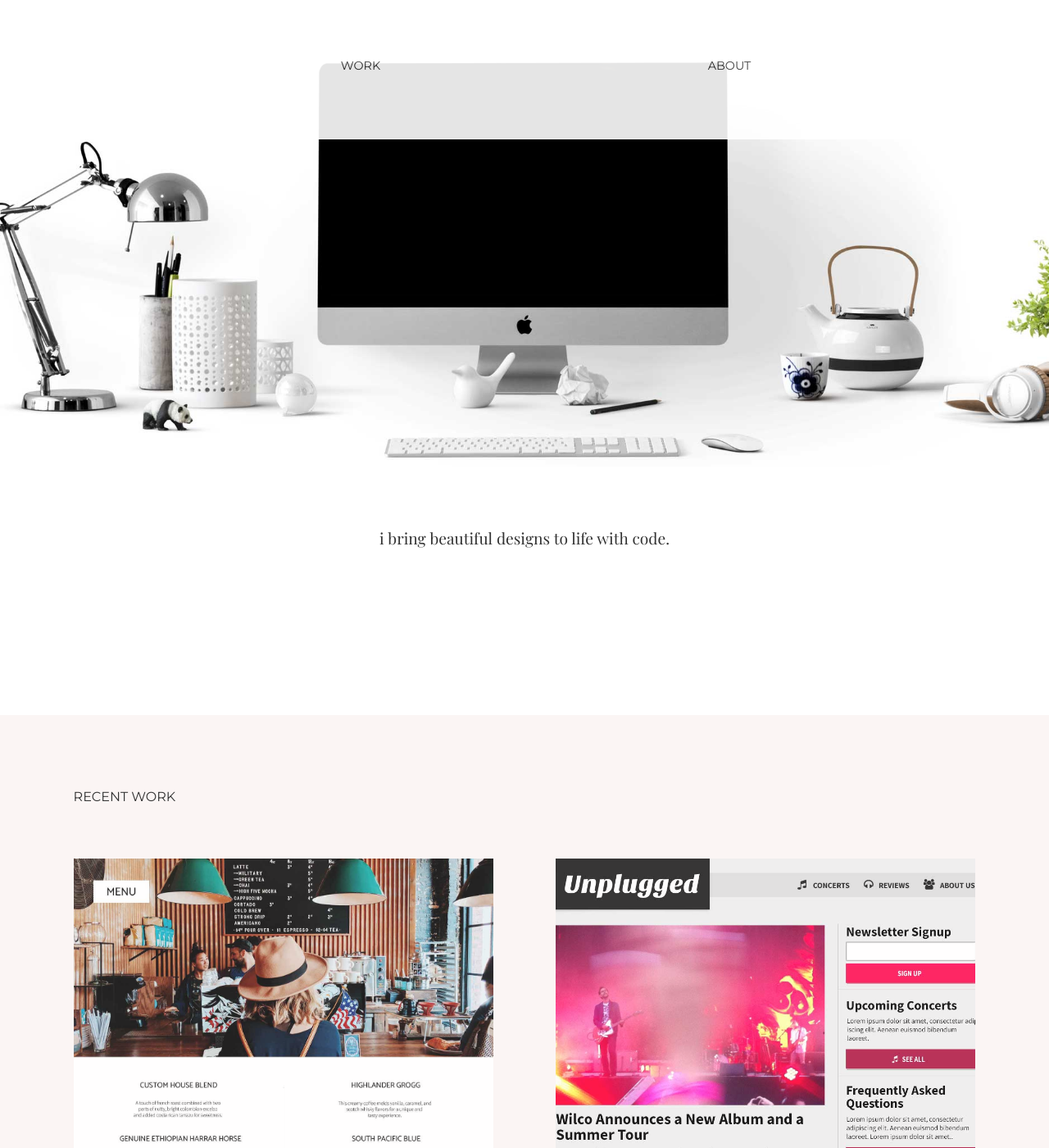
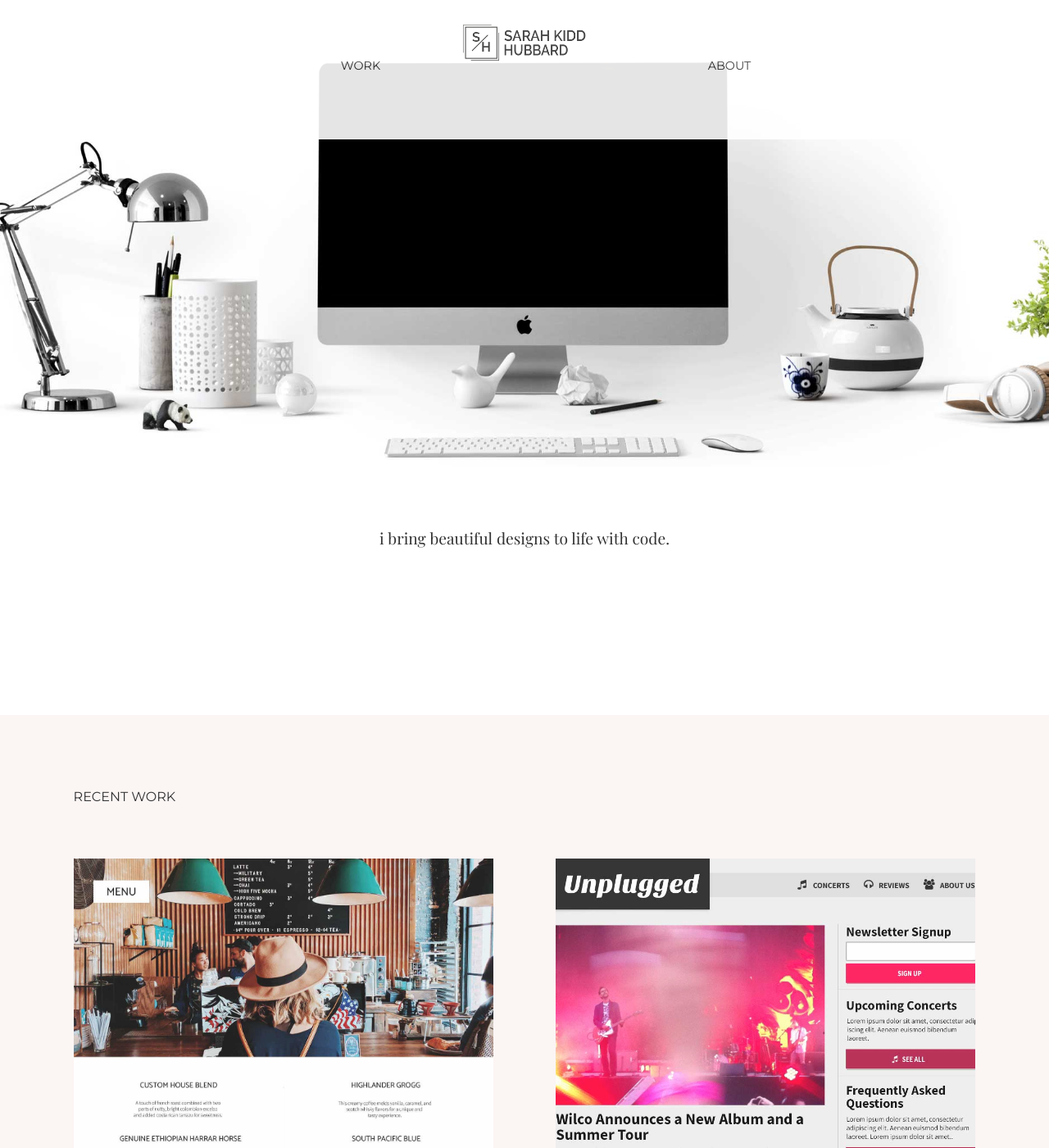
Before and after one commit to skiddhubbard/skiddhubbard.github.io, a Jekyll site: the page built from index.md, in a window 1280 px wide and 1400 px high. Shown: the whole window at 82% size. Built offline with Jekyll 4.4.1, drawn with Linux system fonts in a browser that asks for light colours.

Commit message:
logo display

```diff
--- a/_sass/site/_base.scss
+++ b/_sass/site/_base.scss
@@ -563,6 +563,7 @@ input {
     }*/
 
     #logo {
+      display: block;
       width: 115px;
       padding: 15px 15px 15px 75px;
       object-fit: scale-down;
@@ -574,6 +575,7 @@ input {
 
     ul {
       width: 450px;
+      padding-left: 0px;
       // padding-right: 75px;
       // padding-top: 52px;
     }
```
